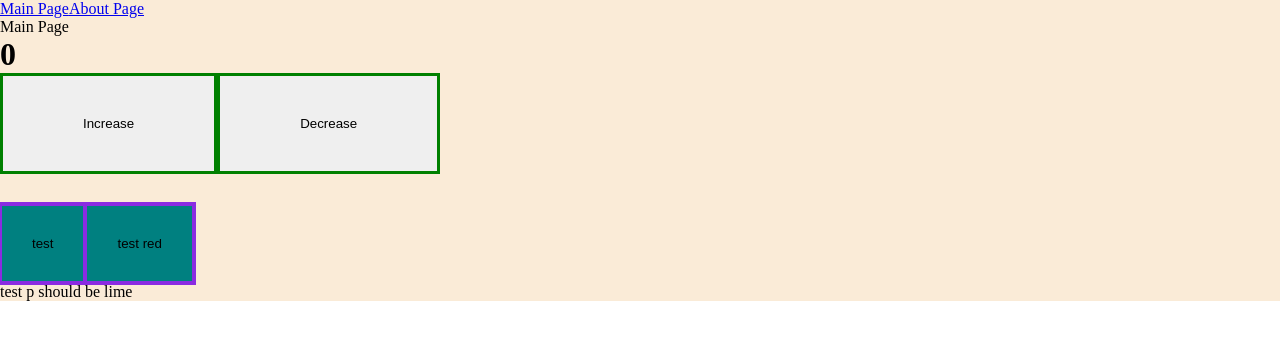
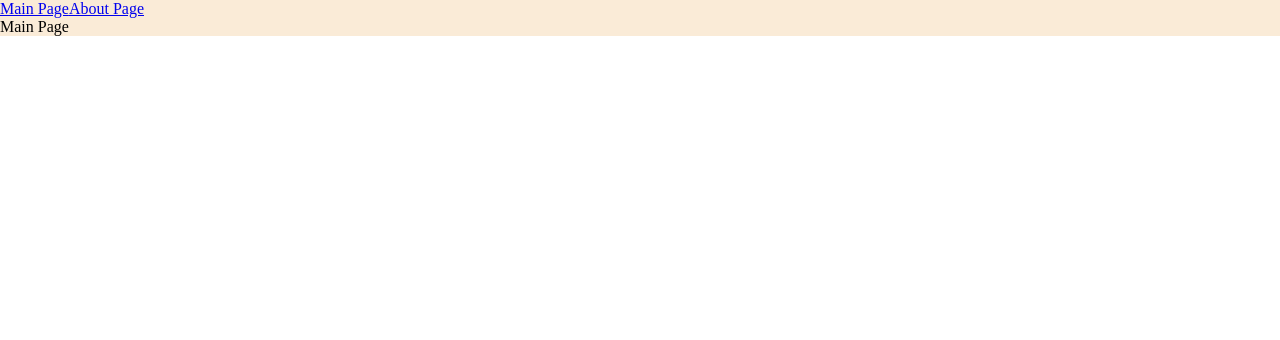
Before and after one commit to serge-st/production-setup, a React app: page / in a window 1280 px wide. Shown: the top 340 px of the page. Built offline with nearby package versions, Linux system fonts and the light colour scheme.

Commit message:
refactor: remove testing code

```diff
--- a/src/App.module.scss
+++ b/src/App.module.scss
@@ -3,7 +3,5 @@
     outline: 2px solid blueviolet;
     padding: 30px;
     margin-top: 30px;
-}
-.btn {
     background-color: teal;
 }
--- a/src/App.tsx
+++ b/src/App.tsx
@@ -12,14 +12,11 @@ const App: FC = () => {
         <div className='App'>
             <Link to={'/'}>Main Page</Link>
             <Link to={'/about'}>About Page</Link>
+
             <Routes>
                 <Route path='/' element={<MainPage />} />
                 <Route path='/about' element={<AboutPage />} />
             </Routes>
-            <Counter />
-            <button className={classes.btn}>test</button>
-            <button className={classes.btn}>test red</button>
-            <p className="test">test p should be lime</p>
         </div>
     );
 };
```
